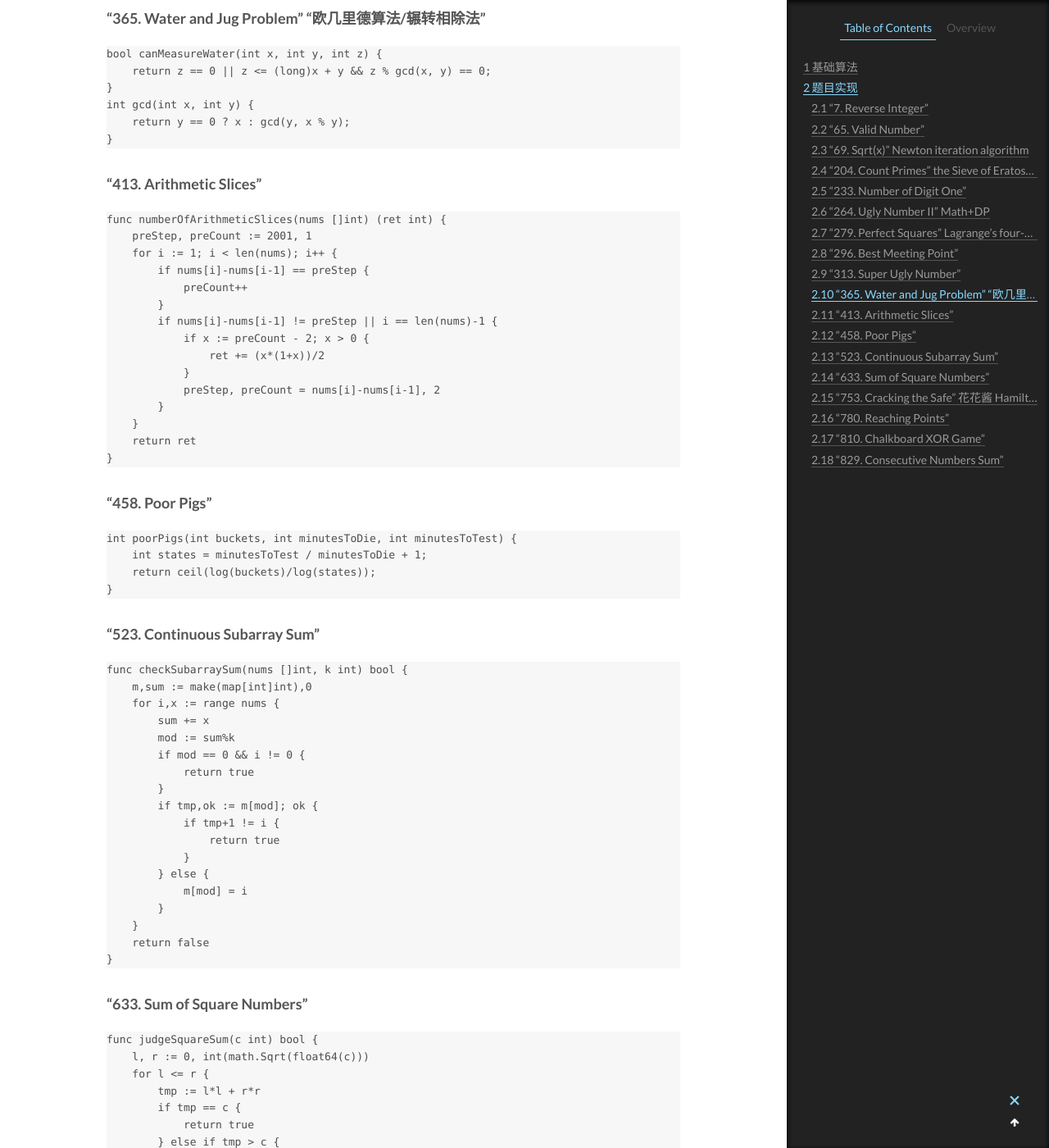
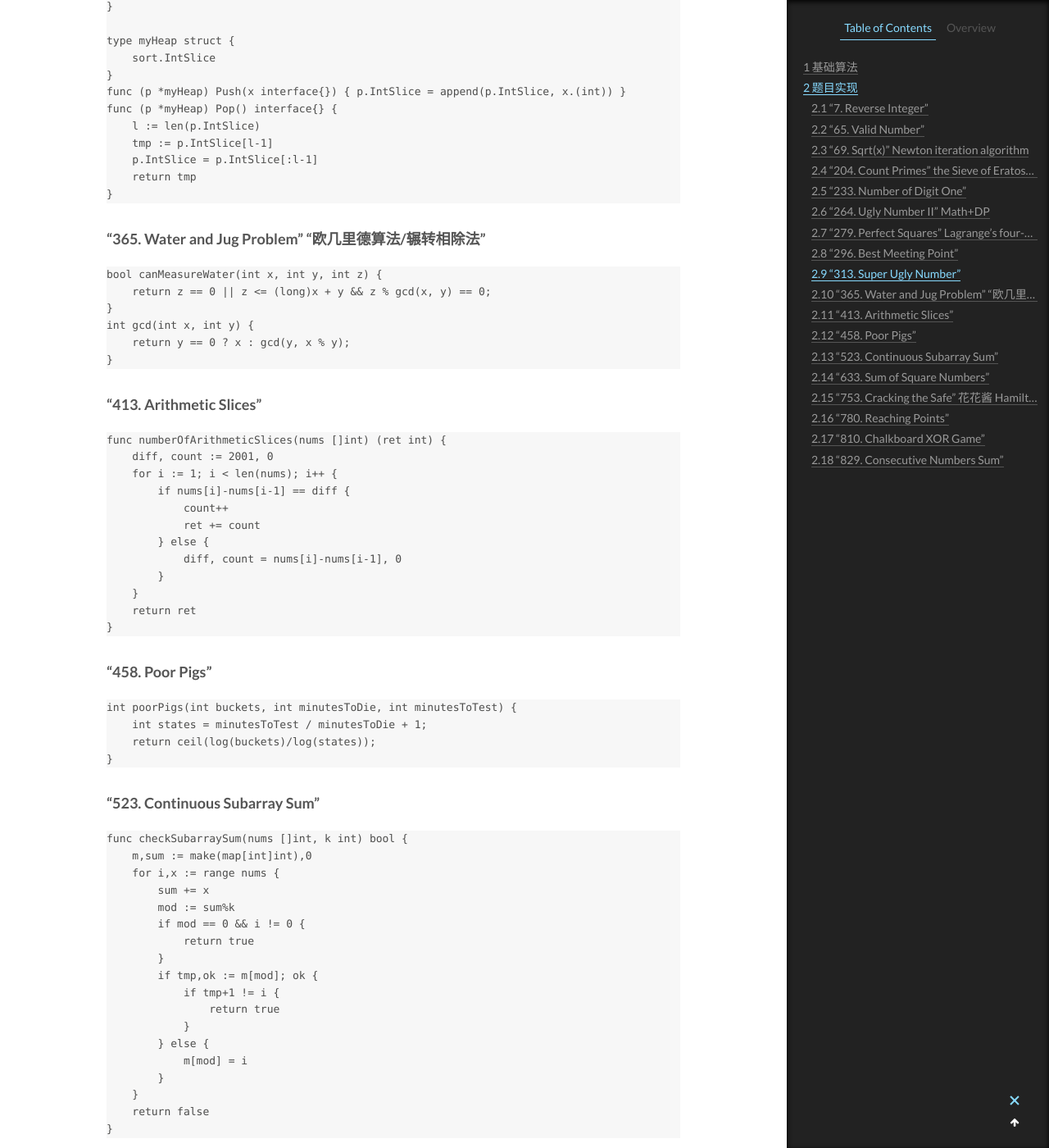
Before and after one commit to CodeHunter2006/CodeHunter2006.github.io, a Jekyll site: the page built from _posts/2021-04-10-Algorithm_Math.md, in a window 1280 px wide and 1400 px high, scrolled down 5341 px. Shown: the whole window at 82% size. Built offline with Jekyll 4.4.1, drawn with Linux system fonts in a browser that asks for light colours; some of the changed text lies outside the part shown.

````diff
--- a/_posts/2021-04-10-Algorithm_Math.md
+++ b/_posts/2021-04-10-Algorithm_Math.md
@@ -262,16 +273,13 @@
 
 ```Go
 func numberOfArithmeticSlices(nums []int) (ret int) {
-    preStep, preCount := 2001, 1
+    diff, count := 2001, 0
     for i := 1; i < len(nums); i++ {
-        if nums[i]-nums[i-1] == preStep {
-            preCount++
-        }
-        if nums[i]-nums[i-1] != preStep || i == len(nums)-1 {
-            if x := preCount - 2; x > 0 {
-                ret += (x*(1+x))/2
-            }
-            preStep, preCount = nums[i]-nums[i-1], 2
+        if nums[i]-nums[i-1] == diff {
+            count++
+            ret += count
+        } else {
+            diff, count = nums[i]-nums[i-1], 0
         }
     }
     return ret
````
Also changed, not shown: other parts of _posts/2021-04-10-Algorithm_Math.md (+11 -0 lines), _posts/2020-12-27-LeetCode_Question_Category.md (+5 -2 lines).
